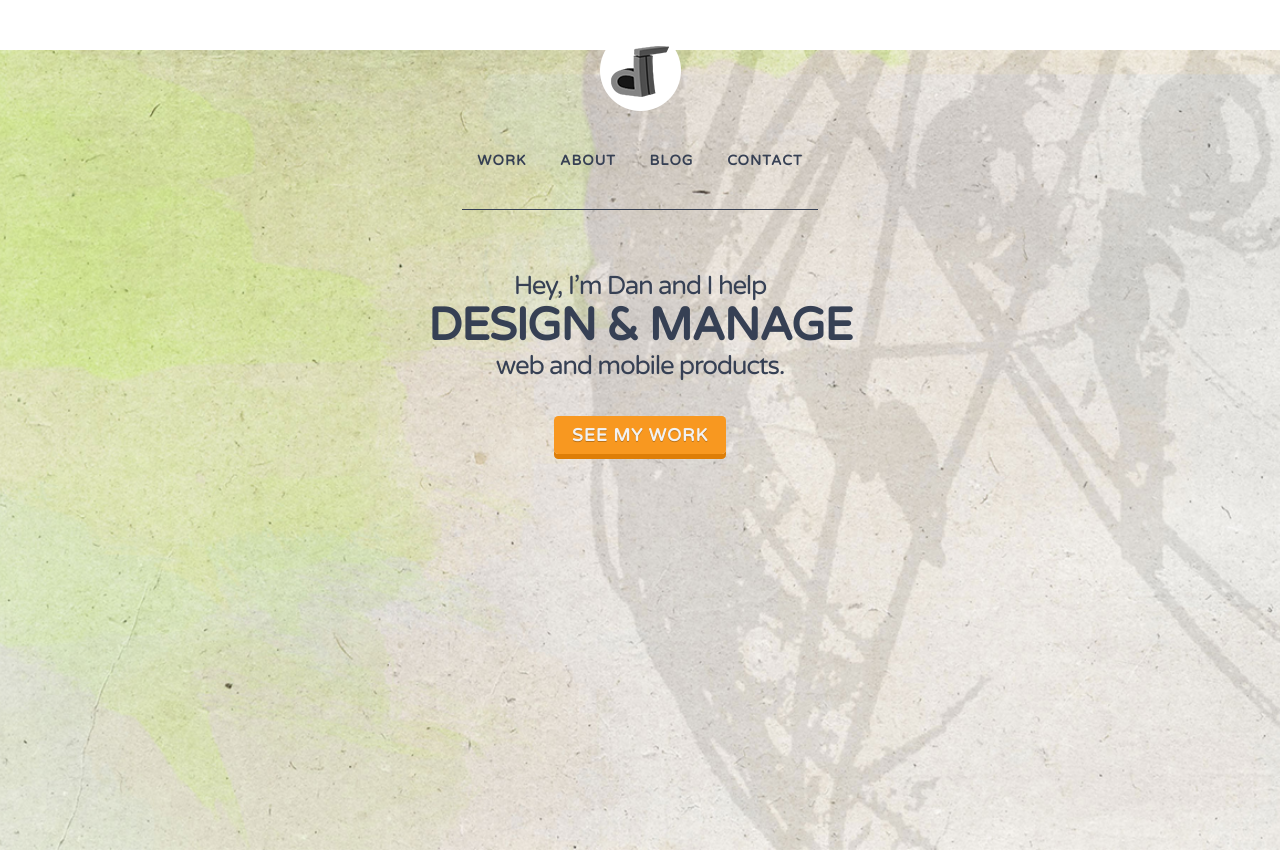
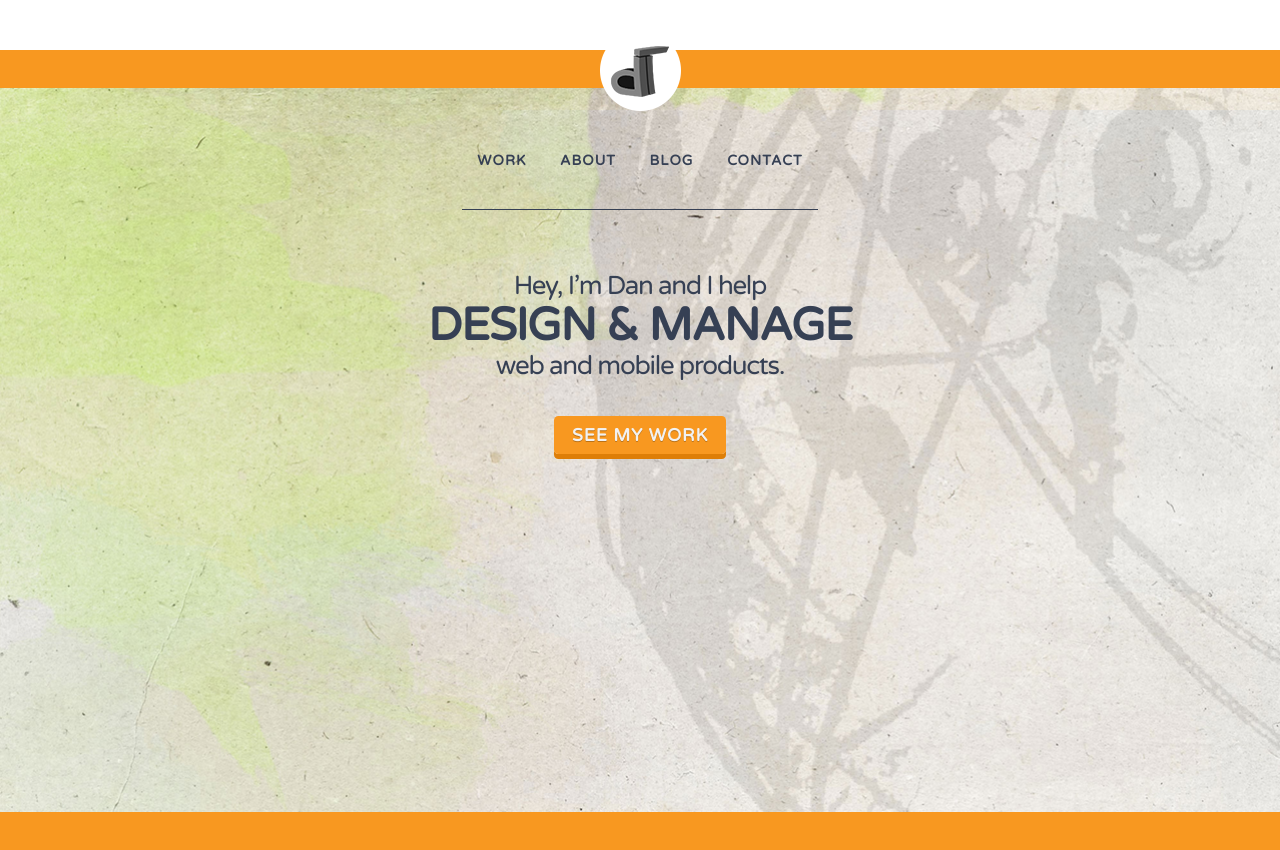
Before and after one commit to dtimek/OnepageCustom, a plain HTML site: page index.html in a window 1280 px wide. Shown: the top 850 px of the page. Drawn offline with Linux system fonts and the light colour scheme.

Commit message:
update styles to background.

```diff
--- a/index.html
+++ b/index.html
@@ -25,7 +25,7 @@
     background-position: center center;
     background-repeat: no-repeat;
     background-attachment: fixed;
-    text-align: center; height:100%; text-align:center;" data-img-width="1278" data-img-height="723">
+    text-align: center; background-size:100%; text-align:center;">
       <header role='banner'>
         <h1>
           <a href="/">Daniel Timek — Product Manager and Designer — USA</a>
```
